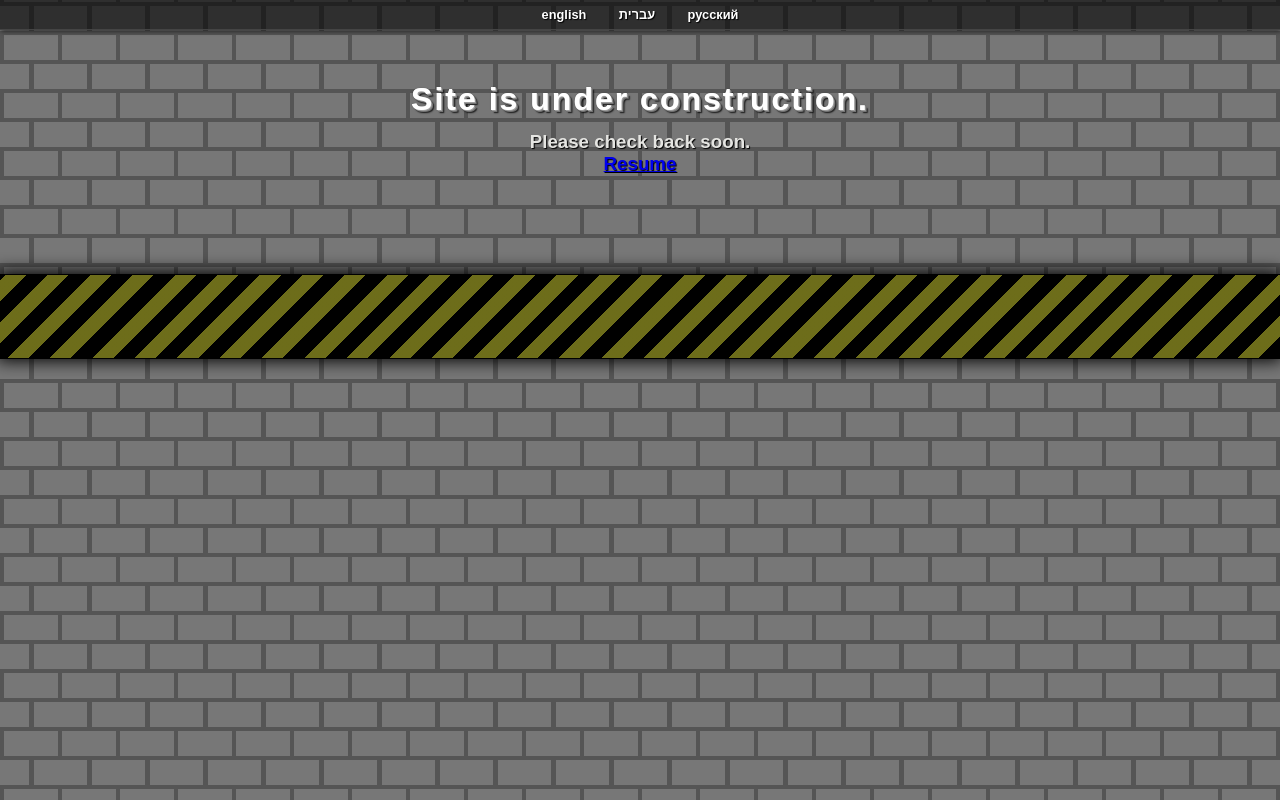
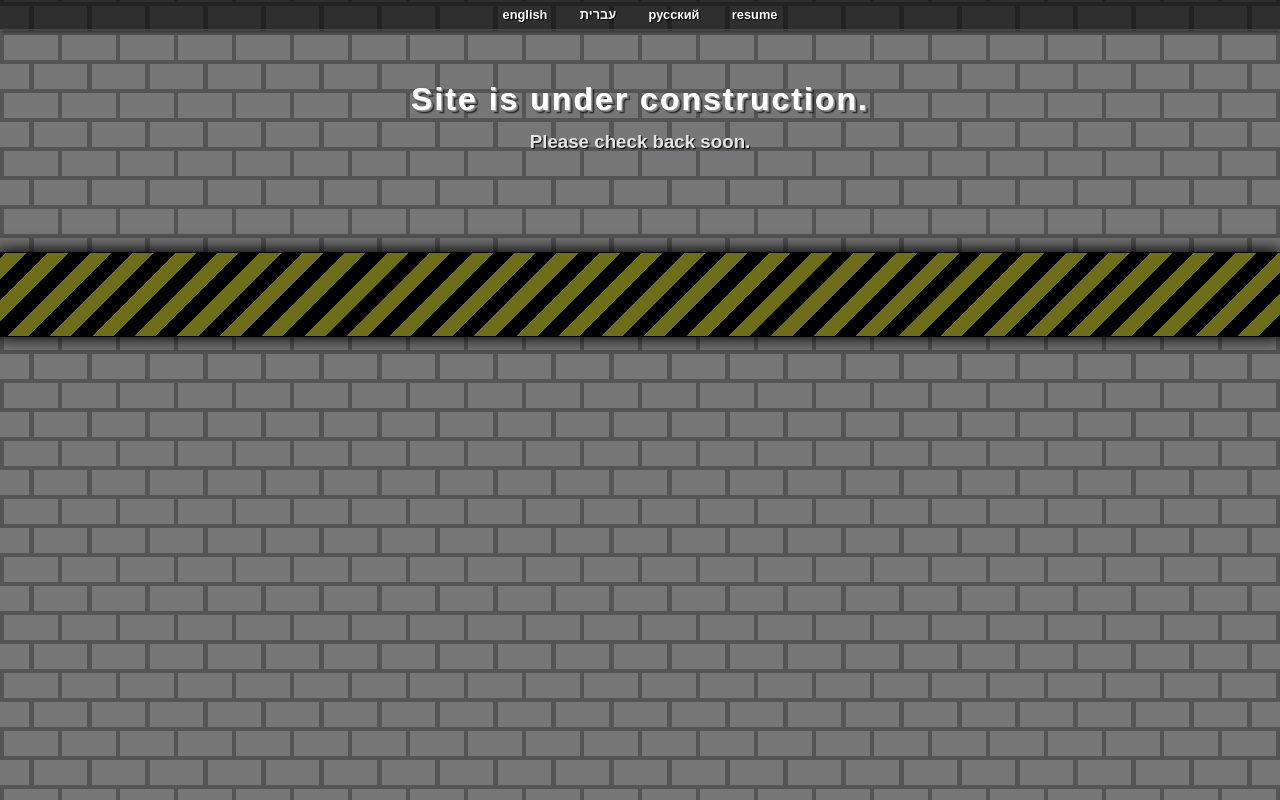
Before and after one commit to web-2u/web-2u, a plain HTML site: page index.htm in a window 1280 px wide. Drawn offline with Linux system fonts and the light colour scheme.

Commit message:
Update index.htm

```diff
--- a/index.htm
+++ b/index.htm
@@ -71,11 +71,12 @@ h3{text-align:center;color:#E5E5E2;margin:0;text-align:center;text-shadow:1px 1p
 <div id="cntrlLanguageMenu_div_en" class="DivLeng"><a id="cntrlLanguageMenu_a_en" title="English" class="ALeng a_en" href="index.htm">English</a></div>
 <div id="cntrlLanguageMenu_div_he" class="DivLeng"><a id="cntrlLanguageMenu_a_he" title="עברית" class="ALeng a_he" href="he.htm">עברית</a></div>
 <div id="cntrlLanguageMenu_div_ru" class="DivLeng"><a id="cntrlLanguageMenu_a_ru" title="Русский" class="ALeng a_ru" href="ru.htm">Русский</a></div>
+<div id="cntrlLanguageMenu_div_re" class="DivLeng"><a id="cntrlLanguageMenu_a_re" title="Resume" class="ALeng a_en" href="http://alexvtokar.wix.com/resume" target="_blank
+">Resume</a></div>
 </div>
 <div class="body-coming-soon">
 <h1><span>Site is under construction.</span></h1>
 <h3><strong>Please check back soon.</strong></h3>
-<h3><strong><a href="http://alexvtokar.wix.com/resume">Resume</a></strong></h3>
 </div>
 <div class="div_Contact_Stoper">
 <div id="div_Contact" class="div_Contact" style="float:right;text-align:right">
```
